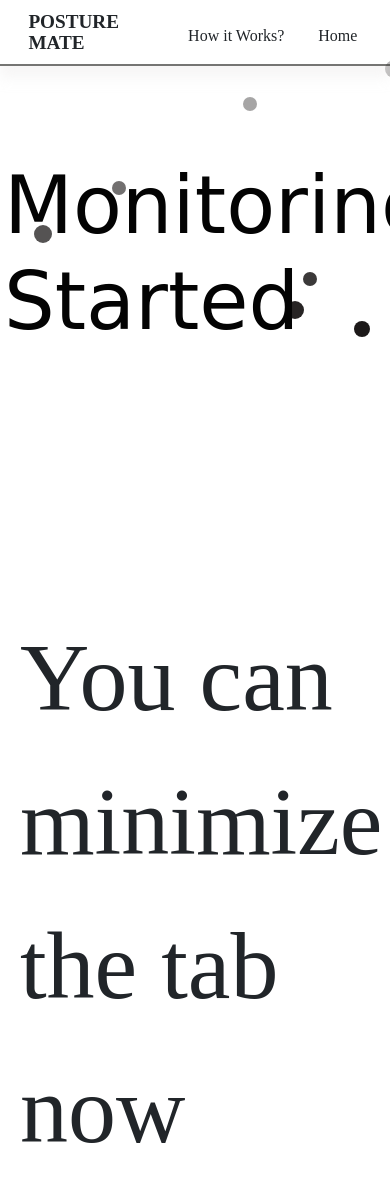
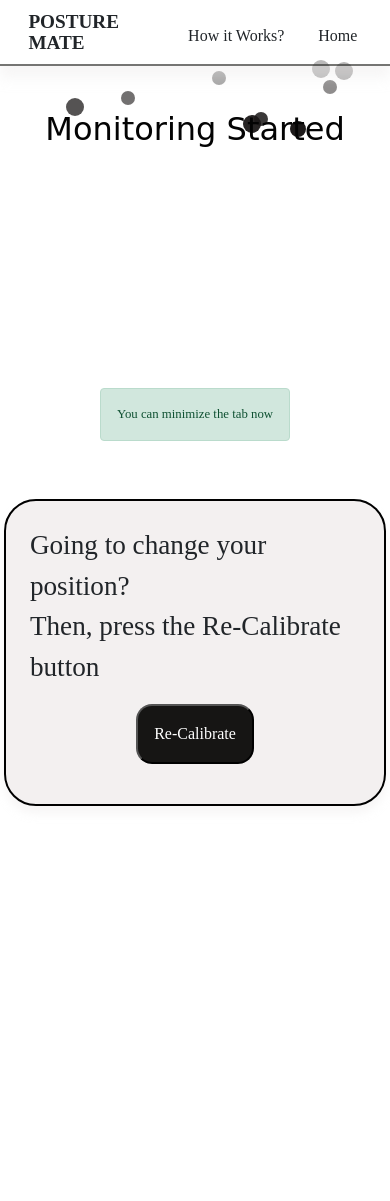
Before and after one commit to 228w1a1281/Posture-Guard, a Flask app: page /Monitoring in a window 390 px wide; the page is wider, and only the part inside the window is pictured. After the commit the page ends 806 px from the top of that part, so only its background shows below. Run offline with Flask 2, Linux system fonts and the light colour scheme; some libraries are stand-ins or nearby versions.

Commit message:
frontend done

```diff
--- a/static/styles/Monitoringpage.css
+++ b/static/styles/Monitoringpage.css
@@ -76,14 +76,43 @@ header {
 }
 
 
-h1{
-    font-family: 'Trebuchet MS', 'Lucida Sans Unicode', 'Lucida Grande', 'Lucida Sans', Arial, sans-serif;
+#button{
+    display: block;
+    font-size: 1.7rem;
+    background-color: rgb(22, 21, 20);
+    color: white;
+    padding: 1rem;
+    margin: 1rem;
+
+    border-radius: 1rem;
 
  }
+ a{
+    text-decoration: none;
+}
+#button:hover{
+    background-color: rgb(44, 42, 42);
+}
 span{
-    margin: 1rem;
-    font-size: 6rem;
 
+    font-size: 2rem;
+
+}
+.alert{
+    font-size: 1.5rem;
+}
+.box{
+    display: flex;
+    margin-top: 2.6rem;
+    padding: 1.5rem;
+
+    flex-direction: column;
+    justify-content: center;
+    align-items: center;
+    background-color: rgba(224, 217, 217, 0.384);
+    border: 2px solid black;
+    border-radius: 2rem;
+    box-shadow: 0 8px 8px 0 rgba(233, 230, 230, 0.363);
 }
 
 
@@ -120,7 +149,11 @@ span{
     }}
 
 
-    @media screen and (max-width: 600px){
+
+
+
+
+    @media only screen and (max-width: 885px ){
 
         #logo{
            font-size: 1.2rem;
@@ -132,11 +165,23 @@ span{
            font-size: 1rem;
            right: 5rem;
        }
+
+       .bubbles h1{
+        font-size: 2rem;
+       }
+       span{
+        font-size: 1.7rem;
+       }
+       #button{
+        font-size: 1rem;
+
+    }
+    .alert{
+        font-size: 0.8rem;
+    }
     .message{
         justify-content: center;
         align-items: center;
         flex-wrap: wrap;
     }
-
-
     }
--- a/templates/Monitoring.html
+++ b/templates/Monitoring.html
@@ -20,8 +20,16 @@
 			<script src="static/scripts/monitoringpage.js"></script>
 
 			<div id="my_camera"></div>
-			<span>You can minimize the tab now </span>
-
+			<div class="alert alert-success" role="alert">
+				You can minimize the tab now
+			  </div>
+			<div class="box" >
+				<span>Going to change your position?</span>
+				<span>Then, press the Re-Calibrate button</span>
+				<div>
+			    	<a href="/instructions"><button id="button" type="button"> Re-Calibrate</button></a>
+		    	</div>
+			</div>
 		</div>
 	    <script type="text/javascript" src="static/scripts/webcam.js"></script>
 		<script language="JavaScript">
```
Also changed, not shown: static/scripts/calibrationpage.js (+41 -5 lines), static/styles/Calibrationpage.css (+32 -0 lines), static/styles/instructionpage.css (+64 -12 lines), templates/instructions.html (+2 -16 lines), static/scripts/camerapage.js (deleted). Lines whose indentation alone changed are shown as unchanged.
